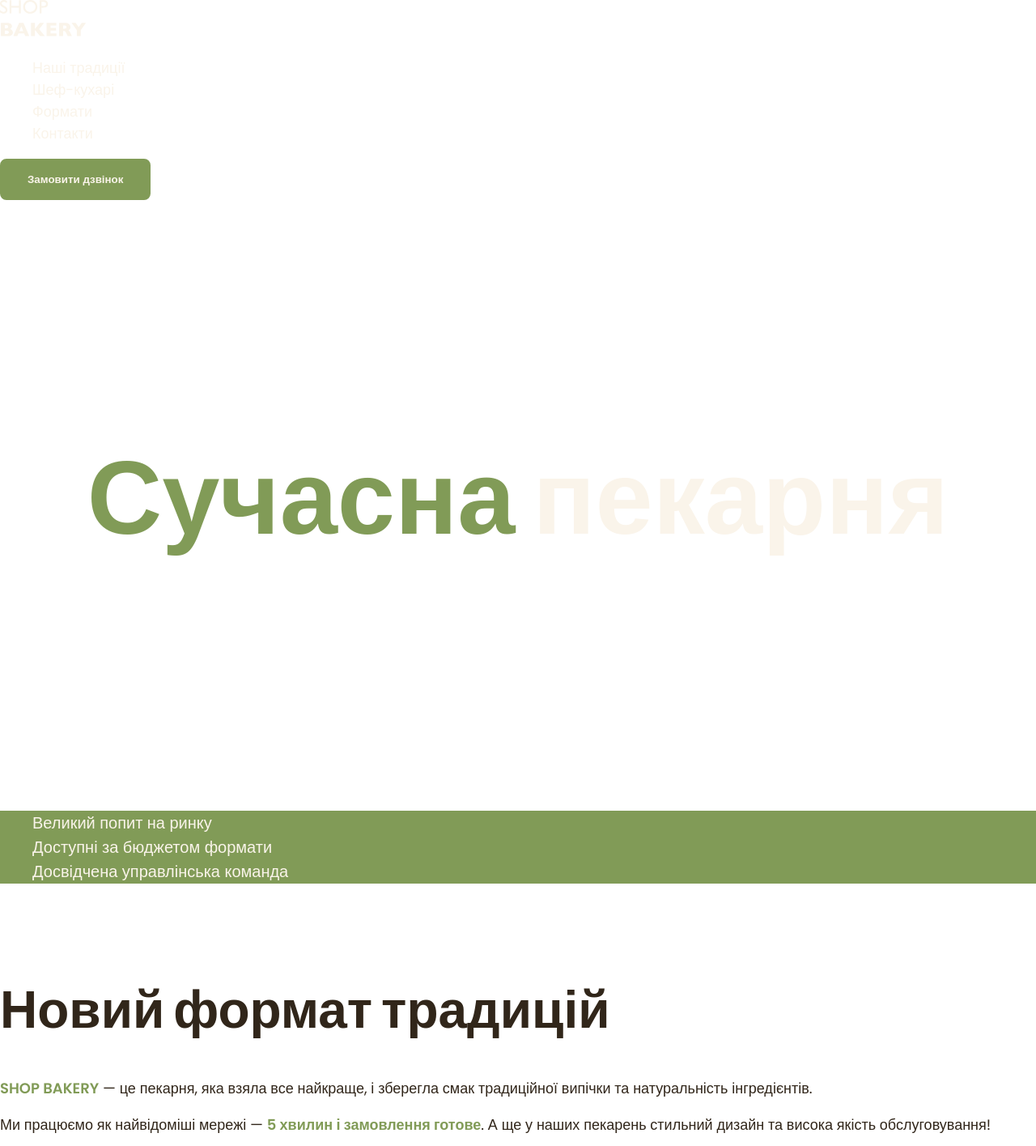
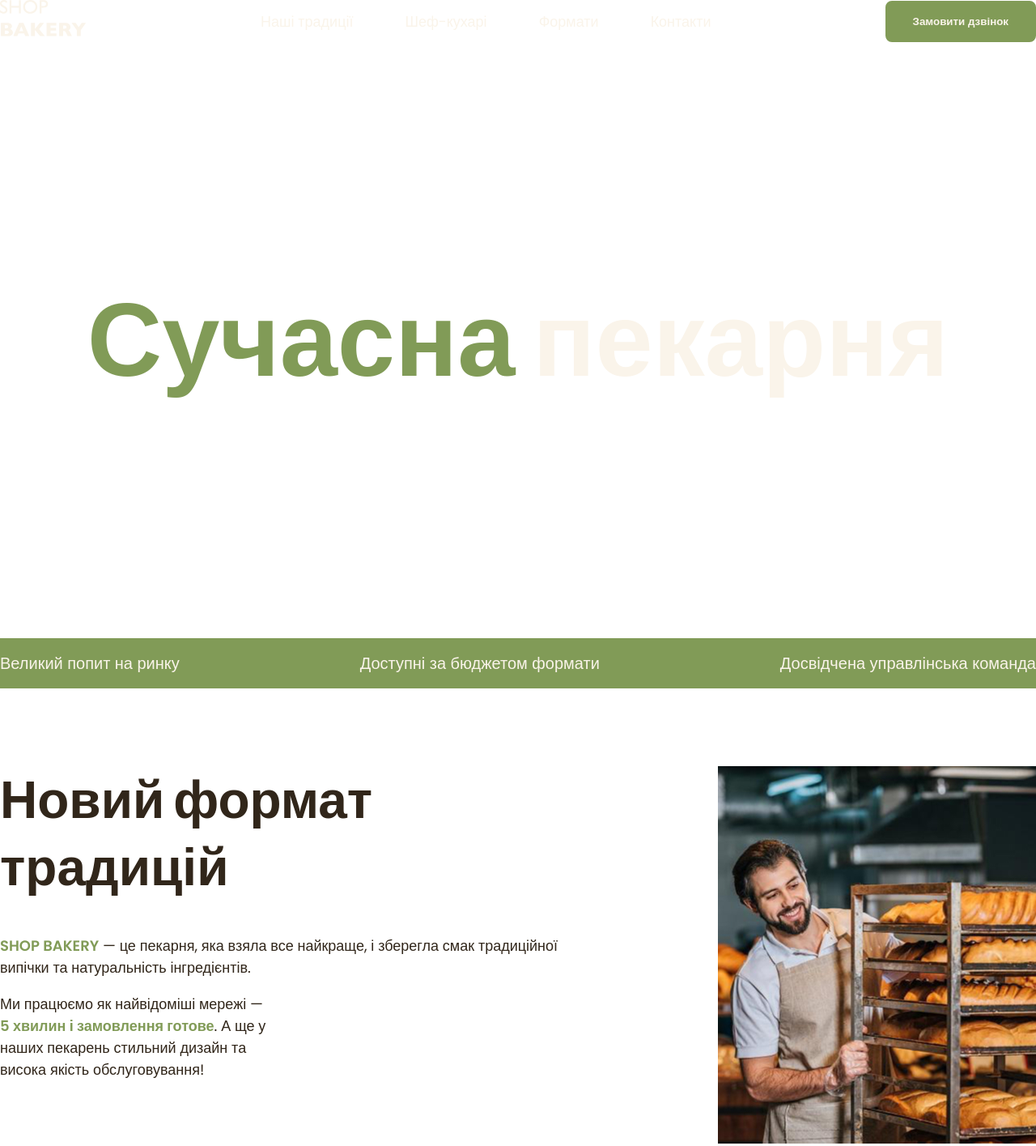
Before and after one commit to AnnaPO29/genius-test, a plain HTML site: page index.html in a window 1280 px wide. Shown: the top 1415 px of the page at 81% size. Drawn offline with Linux system fonts and the light colour scheme.

Commit message:
Add flexbox and add css variables

```diff
--- a/css/styles.css
+++ b/css/styles.css
@@ -66,6 +66,8 @@ address {
 }
 
 ul {
+  margin: 0;
+  padding: 0;
   list-style-type: none;
 }
 
@@ -112,7 +114,27 @@ ul {
 
 .link:hover {
   color: var(--color-brand-light);
-  font-weight: 600;
+}
+
+/* Header */
+.header-container {
+  display: flex;
+  align-items: center;
+  gap: 40px;
+}
+
+.header-nav {
+  display: flex;
+  align-items: center;
+  flex-grow: 1;
+  gap: 40px;
+}
+
+.header-menu {
+  display: flex;
+  gap: 64px;
+  flex-grow: 1;
+  justify-content: center;
 }
 
 /* Hero section */
@@ -133,12 +155,19 @@ ul {
 }
 
 /* Advantages section */
-.advantages-list {
-  color: var(--color-primary-light);
+.advantages-section {
+  padding: 16px 0;
   background-color: var(--color-brand-light);
 }
 
+.advantages-list {
+  display: flex;
+  justify-content: space-between;
+  gap: 40px;
+}
+
 .advantages-item {
+  color: var(--color-primary-light);
   font-size: 20px;
   font-weight: 300;
 }
@@ -158,6 +187,16 @@ ul {
   padding-top: 96px;
 }
 
+.traditions-container {
+  display: flex;
+  justify-content: space-between;
+  gap: 40px;
+}
+
+.traditions-content {
+  max-width: 710px;
+}
+
 .traditions-title {
   margin-bottom: 42px;
 }
@@ -171,6 +210,9 @@ ul {
   text-transform: uppercase;
 }
 
+.traditions-text.limited {
+  max-width: 340px;
+}
 /* Chef section */
 .chefs-title {
   margin-bottom: 80px;
@@ -183,6 +225,22 @@ ul {
 }
 
 /* Formats section */
+.formats-list {
+  display: flex;
+  gap: 20px;
+  flex-wrap: wrap;
+}
+
+.format-card {
+  border: 1px solid lightgray; /* remove */
+  border-radius: 16px;
+  padding: 24px;
+}
+
+.formats-item {
+  flex-basis: calc((100% - 40px) / 3);
+}
+
 .formats-title {
   margin-bottom: 80px;
 }
--- a/index.html
+++ b/index.html
@@ -18,11 +18,12 @@
   <body>
     <header>
       <div class="container">
-        <nav>
+        <div class="header-container">
+          <nav class="header-nav">
             <a href="./index.html">
               <img src="./images/logo.svg" alt="Логотип сучасної пекарні" />
             </a>
-          <ul>
+            <ul class="header-menu">
               <li>
                 <a class="link" href="#traditions-section" target="_blank"
                   >Наші традиції</a
@@ -47,6 +48,7 @@
           </nav>
           <button class="button" type="button">Замовити дзвінок</button>
         </div>
+      </div>
     </header>
     <main>
       <section class="hero-section">
@@ -56,7 +58,7 @@
           </h1>
         </div>
       </section>
-      <section>
+      <section class="advantages-section">
         <div class="container">
           <h2 class="visually-hidden">Наші переваги</h2>
           <ul class="advantages-list">
@@ -68,21 +70,28 @@
       </section>
       <section class="traditions-section section" id="traditions-section">
         <div class="container">
-          <h2 class="traditions-title section-title">Новий формат традицій</h2>
+          <div class="traditions-container">
+            <div class="traditions-content">
+              <h2 class="traditions-title section-title">
+                Новий формат традицій
+              </h2>
               <p class="traditions-text">
-            <span class="brand uppercase">shop bakery</span> — це пекарня, яка
-            взяла все найкраще, і зберегла смак традиційної випічки та
+                <span class="brand uppercase">shop bakery</span> — це пекарня,
+                яка взяла все найкраще, і зберегла смак традиційної випічки та
                 натуральність інгредієнтів.
               </p>
-          <p class="traditions-text">
+              <p class="traditions-text limited">
                 Ми працюємо як найвідоміші мережі —
                 <span class="brand">5 хвилин і замовлення готове</span>. А ще у
                 наших пекарень стильний дизайн та висока якість обслуговування!
               </p>
+            </div>
+
             <img
               src="./images/baker-man.jpg"
               alt="Чоловік пекар дивиться на батони із посмішкою"
             />
+          </div>
         </div>
       </section>
       <section class="section" id="chefs-section">
@@ -116,9 +125,9 @@
       <section class="section" id="formats-section">
         <div class="container">
           <h2 class="formats-title section-title">Формати</h2>
-          <ul>
-            <li>
-              <article>
+          <ul class="formats-list">
+            <li class="formats-item">
+              <article class="format-card">
                 <h3 class="format-title" lang="en">Walrus</h3>
                 <div class="format-text">
                   <p>Площа: до 120 м2</p>
@@ -131,8 +140,8 @@
                 </div>
               </article>
             </li>
-            <li>
-              <article>
+            <li class="formats-item">
+              <article class="format-card">
                 <h3 class="format-title" lang="en">Horseshoe</h3>
                 <div class="format-text">
                   <p>Площа: до 25 м2</p>
@@ -142,8 +151,8 @@
                 </div>
               </article>
             </li>
-            <li>
-              <article>
+            <li class="formats-item">
+              <article class="format-card">
                 <h3 class="format-title" lang="en">Handlebar</h3>
                 <div class="format-text">
                   <p>Площа: до 15 м2</p>
```
Lines whose indentation alone changed are shown as unchanged.
